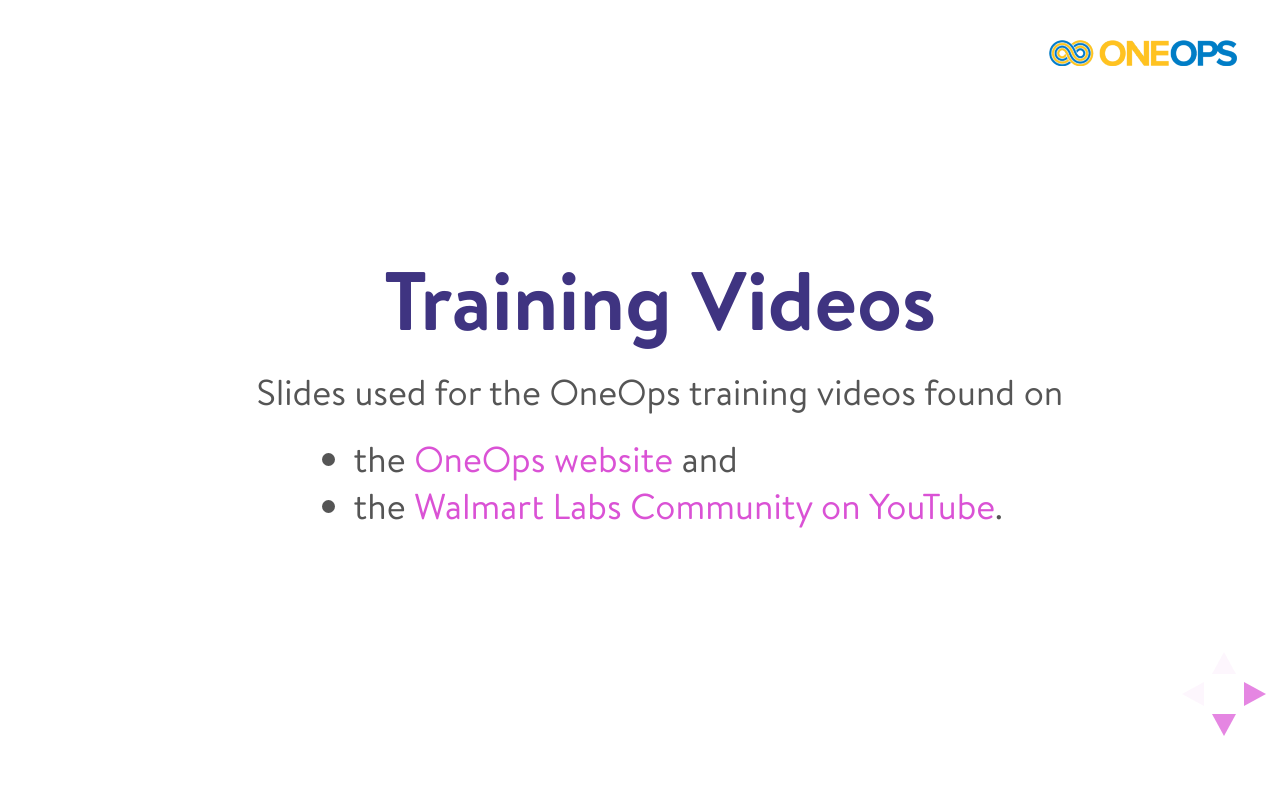
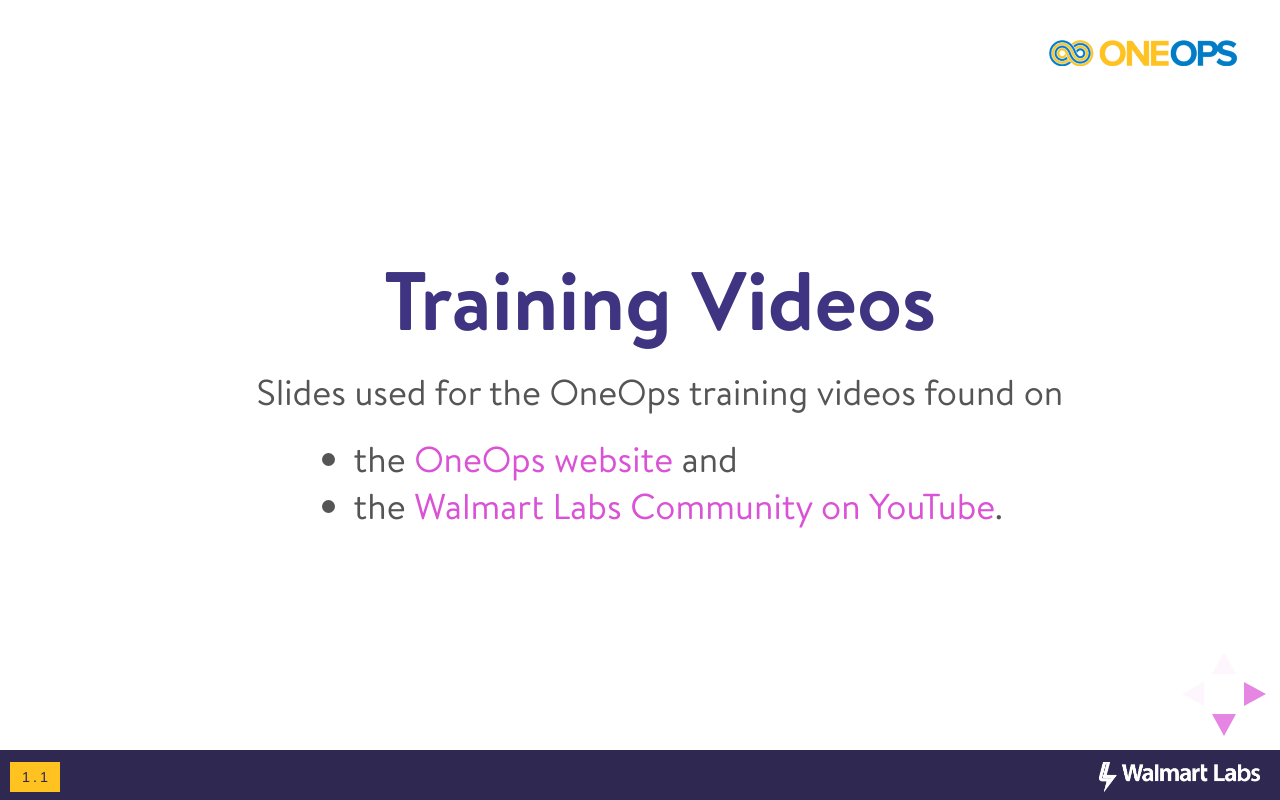
Before and after one commit to oneops/oneops-training, a plain HTML site: page training-videos.html in a window 1280 px wide. Drawn offline with nearby package versions, Linux system fonts and the light colour scheme; files whose address does not match are found by name.

Commit message:
fixed footer

```diff
--- a/training-videos.html
+++ b/training-videos.html
@@ -25,12 +25,26 @@
              data-separator-notes="^Note:"
              data-charset="iso-8859-15"></section>
    </div>
+
+   <div id="hidden" style="display:none;">
+     <div id="header">
+      <div id="footer">
+       <img id="footer-logo" align="right" src="wmt/img/walmart-labs-logo-wht.png"/>
+      </div>
+     </div>
+    </div><!-- END FOOTER -->
+
   </div>
   <script src="./reveal/lib/js/head.min.js"></script>
  <script src="./reveal/js/reveal.js"></script>
  <script>
     // See https://github.com/hakimel/reveal.js#configuration for a full list of configuration options
     Reveal.initialize({
+      controls: true,
+      progress: true,
+      history: true,
+      center: true,
+      slideNumber: true,
       width: '100%',
       height: '100%',
       // 720p as used for videos
@@ -64,5 +78,18 @@
       ]
     });
   </script>
+  <script src="https://code.jquery.com/jquery-2.2.4.min.js"></script>
+  <script type="text/javascript">
+    // 3. On Reveal.js ready event, copy header/footer <div> into each `.slide-background` <div>
+    var header = $('#header').html();
+    if ( window.location.search.match( /print-pdf/gi ) ) {
+      Reveal.addEventListener( 'ready', function( event ) {
+        $('.slide-background').append(header);
+      });
+    }
+    else {
+      $('div.reveal').append(header);
+    }
+  </script>
 </body>
 </html>
```
Also changed, not shown: user-2-advanced.html (+0 -1 lines).
